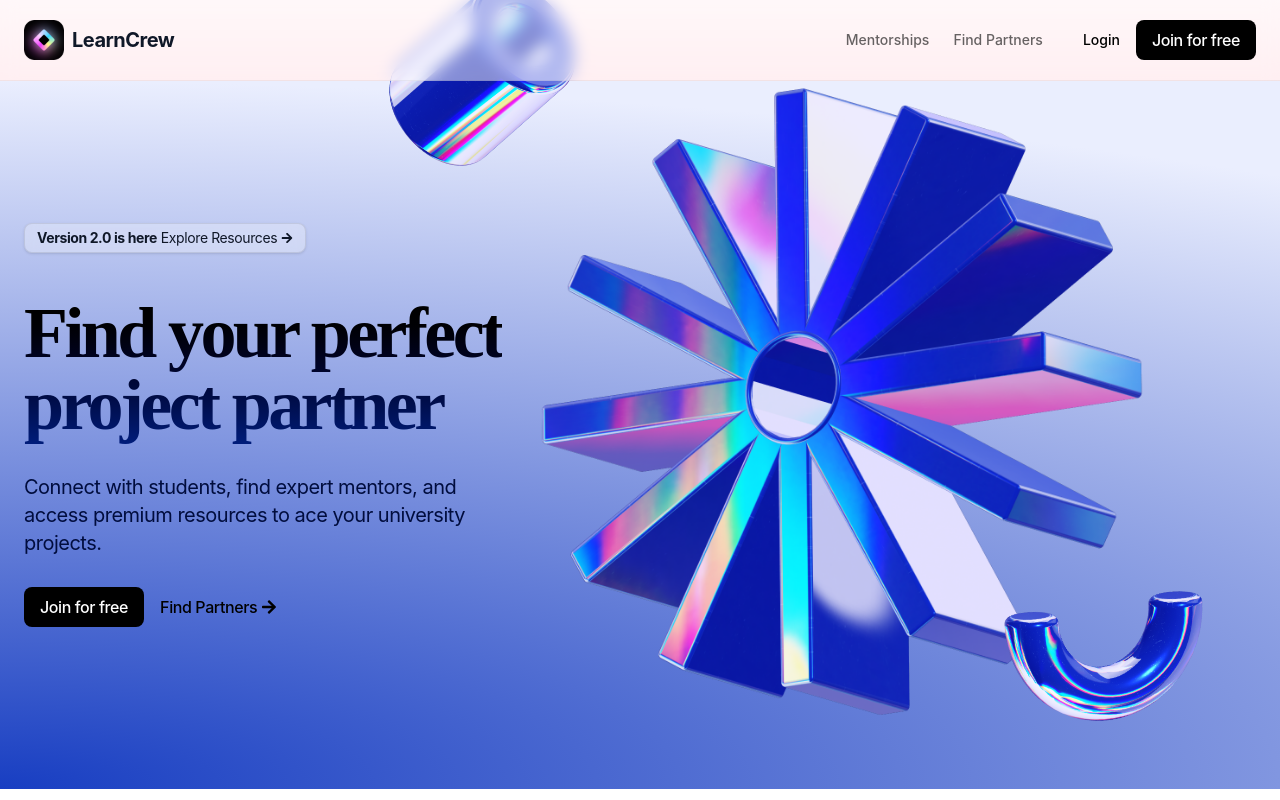
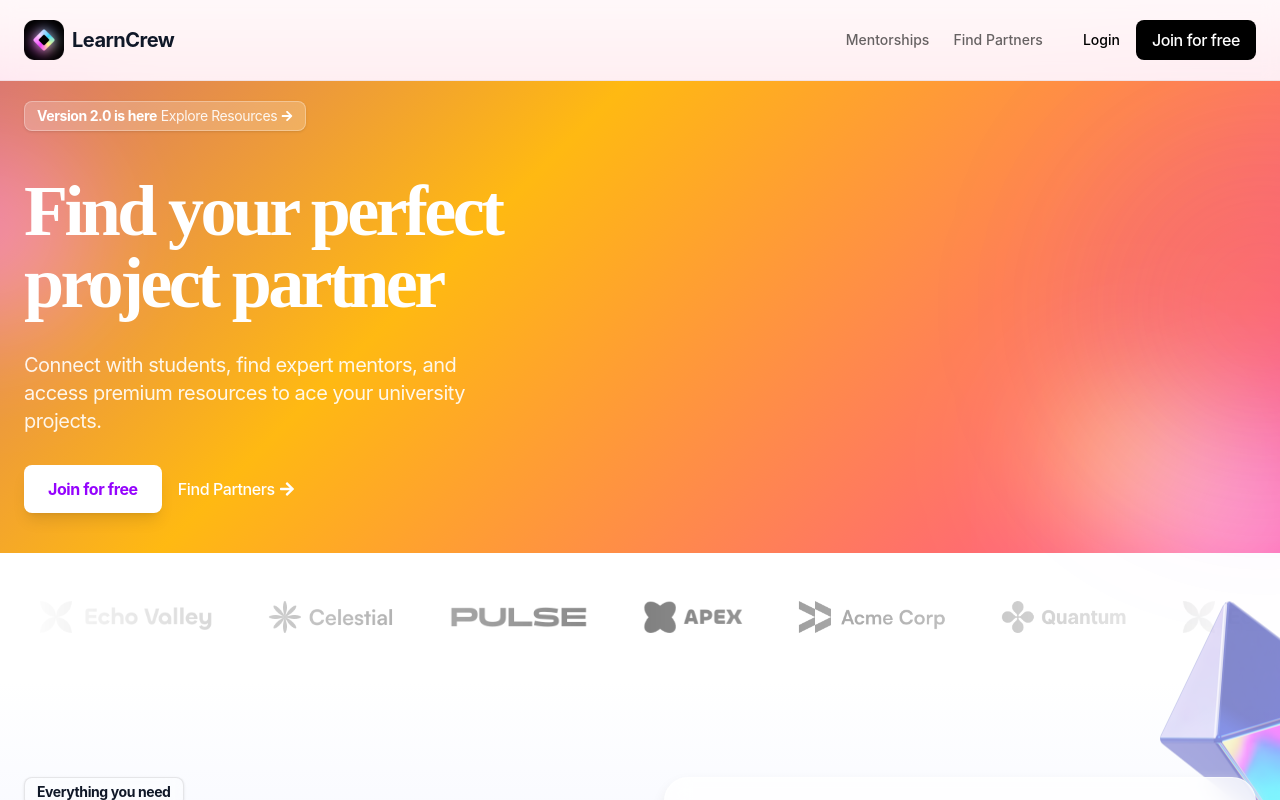
Before and after one commit to Bl0u/frontend-v1.0, a React app: page / in a window 1280 px wide. Shown: the top 800 px of the page. Built offline with nearby package versions, Linux system fonts and the light colour scheme; the HTML template or start-up script is replaced by a standard one.

Commit message:
completionId: cgen-97d6972c2cd849afa0b3964c57bf819e
cgen-97d6972c2cd849afa0b3964c57bf819e

```diff
--- a/src/sections/Hero.jsx
+++ b/src/sections/Hero.jsx
@@ -1,83 +1,135 @@
-
 import { useRef } from 'react';
-import { motion, useScroll, useTransform } from 'framer-motion';
+import { motion } from 'framer-motion';
 import { FaArrowRight } from 'react-icons/fa';
 import { Link } from 'react-router-dom';
 
 export const Hero = () => {
     const heroRef = useRef(null);
-    const { scrollYProgress } = useScroll({
-        target: heroRef,
-        offset: ['start end', 'end start'],
-    });
-
-    const translateY = useTransform(scrollYProgress, [0, 1], [150, -150]);
 
     return (
         <section
             ref={heroRef}
-            className="relative pt-8 pb-20 md:pt-5 md:pb-10 bg-[radial-gradient(ellipse_200%_100%_at_bottom_left,#183EC2,#EAEEFE_100%)] overflow-x-clip"
+            className="relative pt-8 pb-20 md:pt-5 md:pb-10 overflow-x-clip"
         >
-            <div className="container mx-auto px-4 md:px-6 relative">
-                <div className="md:flex items-center">
+            {/* Animated Gradient Background */}
+            <div className="absolute inset-0 -z-10">
+                <div className="absolute inset-0 gradient-animated-hero"
+                    style={{
+                        background: 'linear-gradient(-45deg, #9403FD 0%, #00ADFE 25%, #FF12DC 50%, #FFB912 75%, #9403FD 100%)',
+                    }}
+                />
+                {/* Floating Blob Overlays for depth */}
+                <motion.div
+                    className="absolute top-0 -left-40 w-80 h-80 blob-float rounded-full mix-blend-screen opacity-30"
+                    style={{
+                        background: 'radial-gradient(circle, #FF12DC 0%, transparent 70%)',
+                        filter: 'blur(40px)',
+                    }}
+                    animate={{
+                        x: [0, 100, 0],
+                        y: [0, -100, 0],
+                    }}
+                    transition={{
+                        duration: 20,
+                        ease: 'easeInOut',
+                        repeat: Infinity,
+                    }}
+                />
+                <motion.div
+                    className="absolute -bottom-40 -right-40 w-96 h-96 blob-float rounded-full mix-blend-screen opacity-25"
+                    style={{
+                        background: 'radial-gradient(circle, #00ADFE 0%, transparent 70%)',
+                        filter: 'blur(50px)',
+                    }}
+                    animate={{
+                        x: [0, -150, 0],
+                        y: [0, 150, 0],
+                    }}
+                    transition={{
+                        duration: 25,
+                        ease: 'easeInOut',
+                        repeat: Infinity,
+                    }}
+                />
+                <motion.div
+                    className="absolute top-1/2 right-0 w-72 h-72 blob-float rounded-full mix-blend-screen opacity-20"
+                    style={{
+                        background: 'radial-gradient(circle, #FFB912 0%, transparent 70%)',
+                        filter: 'blur(45px)',
+                    }}
+                    animate={{
+                        x: [0, -100, 0],
+                        y: [0, 100, 0],
+                    }}
+                    transition={{
+                        duration: 18,
+                        ease: 'easeInOut',
+                        repeat: Infinity,
+                    }}
+                />
+            </div>
+
+            <div className="container mx-auto px-4 md:px-6 relative z-10">
+                <div className="md:flex items-center justify-center md:justify-between">
                     <div className="md:w-[478px]">
-                        <div className="inline-flex border border-[#222]/10 px-3 py-1 rounded-lg tracking-tight shadow-sm bg-white/30 backdrop-blur gap-1 items-center mb-5 cursor-pointer hover:bg-white/50 transition-colors">
-                            <span className="font-bold text-sm">Version 2.0 is here</span>
-                            <span className="text-sm">Explore Resources</span>
-                            <FaArrowRight className="h-3 w-3" />
-                        </div>
-                        <h1 className="text-5xl md:text-7xl font-bold tracking-tighter bg-gradient-to-b from-black to-[#001E80] text-transparent bg-clip-text mt-6 pb-2">
+                        <motion.div
+                            className="inline-flex border border-white/30 px-3 py-1 rounded-lg tracking-tight shadow-sm bg-white/20 backdrop-blur gap-1 items-center mb-5 cursor-pointer hover:bg-white/30 transition-colors"
+                            initial={{ opacity: 0, y: -20 }}
+                            animate={{ opacity: 1, y: 0 }}
+                            transition={{ duration: 0.6 }}
+                        >
+                            <span className="font-bold text-sm text-white">Version 2.0 is here</span>
+                            <span className="text-sm text-white/90">Explore Resources</span>
+                            <FaArrowRight className="h-3 w-3 text-white" />
+                        </motion.div>
+                        <motion.h1
+                            className="text-5xl md:text-6xl lg:text-7xl font-bold tracking-tighter text-white mt-6 pb-2"
+                            initial={{ opacity: 0, y: 20 }}
+                            animate={{ opacity: 1, y: 0 }}
+                            transition={{ duration: 0.7, delay: 0.1 }}
+                        >
                             Find your perfect project partner
-                        </h1>
-                        <p className="text-xl text-[#010D3E] tracking-tight mt-6">
+                        </motion.h1>
+                        <motion.p
+                            className="text-lg md:text-xl text-white/90 tracking-tight mt-6"
+                            initial={{ opacity: 0, y: 20 }}
+                            animate={{ opacity: 1, y: 0 }}
+                            transition={{ duration: 0.7, delay: 0.2 }}
+                        >
                             Connect with students, find expert mentors, and access premium resources to ace your university projects.
-                        </p>
-                        <div className="flex gap-4 items-center mt-[30px]">
-                            <Link to="/register" className="bg-black text-white px-4 py-2 rounded-lg font-medium tracking-tight hover:bg-black/80 transition-colors">
+                        </motion.p>
+                        <motion.div
+                            className="flex gap-4 items-center mt-[30px]"
+                            initial={{ opacity: 0, y: 20 }}
+                            animate={{ opacity: 1, y: 0 }}
+                            transition={{ duration: 0.7, delay: 0.3 }}
+                        >
+                            <Link to="/register" className="bg-white text-[#9403FD] px-6 py-3 rounded-lg font-bold tracking-tight hover:bg-white/90 transition-colors shadow-lg hover:shadow-xl hover:scale-105">
                                 Join for free
                             </Link>
-                            <Link to="/partners" className="text-black font-medium tracking-tight flex items-center gap-1 hover:gap-2 transition-all">
+                            <Link to="/partners" className="text-white font-medium tracking-tight flex items-center gap-1 hover:gap-2 transition-all hover:translate-x-1">
                                 Find Partners <FaArrowRight className="h-4 w-4" />
                             </Link>
-                        </div>
+                        </motion.div>
                     </div>
 
-                    <div className="mt-20 md:mt-0 md:h-[648px] md:flex-1 relative">
-                        <motion.img
-                            src="/assets/cog.png"
-                            alt="Cog 3D Image"
-                            className="md:absolute md:h-full md:w-auto md:max-w-none md:-left-6 lg:left-0"
-                            animate={{
-                                translateY: [-30, 30],
-                            }}
-                            transition={{
-                                repeat: Infinity,
-                                repeatType: 'mirror',
-                                duration: 3,
-                                ease: 'easeInOut',
-                            }}
-                        />
-                        <motion.img
-                            src="/assets/cylinder.png"
-                            width={220}
-                            height={220}
-                            alt="Cylinder 3D Image"
-                            className="hidden md:block -top-8 -left-32 md:absolute"
-                            style={{
-                                translateY: translateY,
-                            }}
-                        />
-                        <motion.img
-                            src="/assets/noodle.png"
-                            width={220}
-                            className="hidden lg:block absolute top-[524px] left-[448px] rotate-[30deg]"
-                            alt="Noodle 3D Image"
-                            style={{
-                                translateY: translateY,
-                                rotate: 30,
-                            }}
-                        />
-                    </div>
+                    {/* Decorative Gradient Circle on Right Side */}
+                    <motion.div
+                        className="hidden md:block absolute -right-40 top-1/2 -translate-y-1/2 w-96 h-96 rounded-full mix-blend-screen opacity-40"
+                        style={{
+                            background: 'radial-gradient(circle, rgba(255, 185, 18, 0.4) 0%, rgba(148, 3, 253, 0.2) 50%, transparent 100%)',
+                            filter: 'blur(60px)',
+                        }}
+                        animate={{
+                            scale: [1, 1.2, 1],
+                            x: [0, 50, 0],
+                        }}
+                        transition={{
+                            duration: 8,
+                            ease: 'easeInOut',
+                            repeat: Infinity,
+                        }}
+                    />
                 </div>
             </div>
         </section>
```
